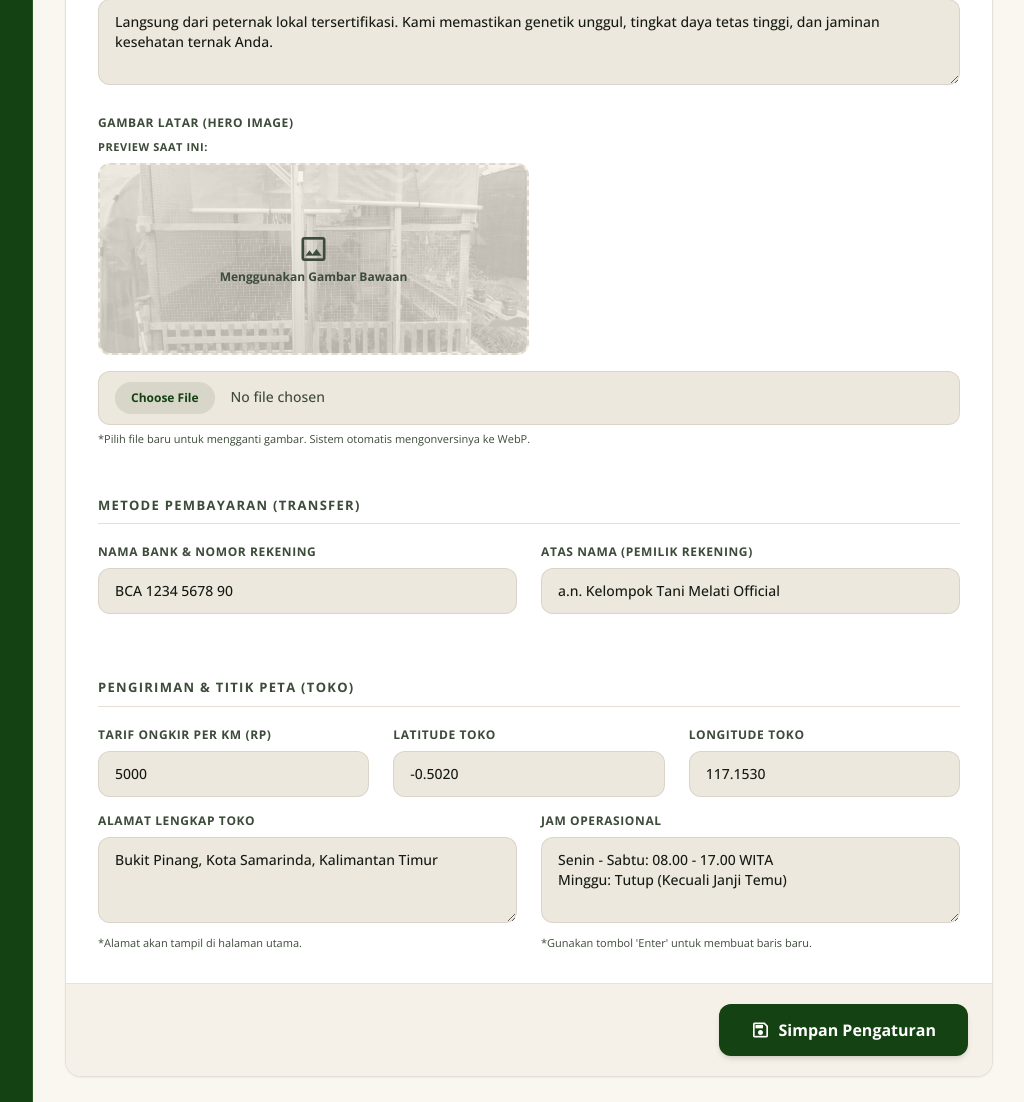
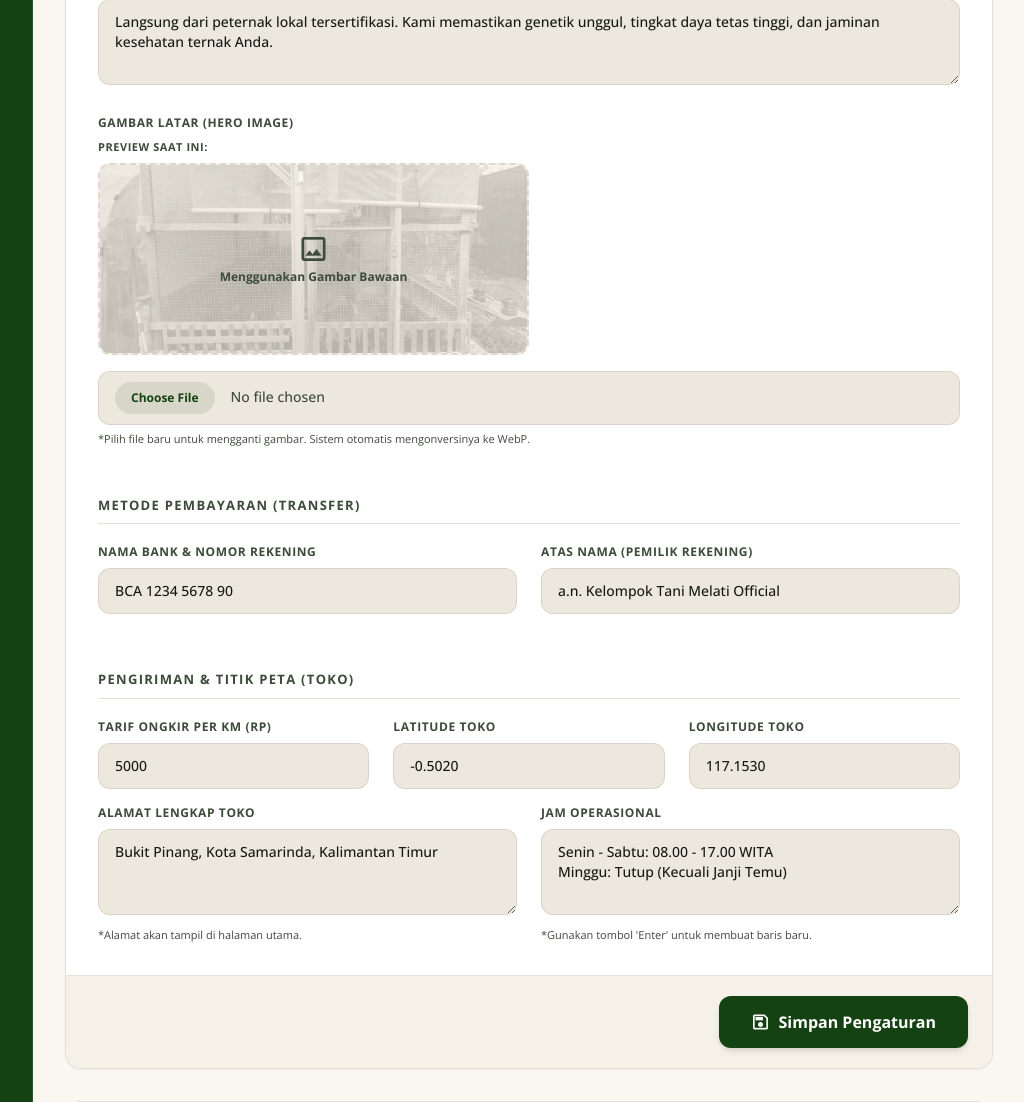
Before and after one commit to ridhoSetia/web-pemasaran-doc, a Django app: page /pengelola/settings/ in a window 1280 px wide. Shown: the part 472-1574 px from the top of the page, without its empty margins (255-1279 px from the left). Run offline with Django 4.2, Linux system fonts and the light colour scheme; the visitor is signed in with stand-in values (Sample User, id 1); data comes from the database, SQL or seed files in the repository; data that the repository does not hold is empty; parts of the project's set-up code (start-up, migrations or seed data) failed here and were passed over.

Commit message:
styling: perbiki margin

```diff
--- a/store/templates/store/admin/settings.html
+++ b/store/templates/store/admin/settings.html
@@ -86,7 +86,7 @@
             </div>
 
             <!-- KELOMPOK 3: PENGIRIMAN & LOKASI -->
-            <div class="w-full mt-4">
+            <div class="w-full mt-2">
                 <h4 class="text-[13px] font-bold text-on-surface-variant uppercase tracking-widest mb-5 pb-2 border-b border-outline-variant/50">Pengiriman & Titik Peta (Toko)</h4>
                 <div class="grid grid-cols-1 md:grid-cols-3 gap-6 mb-4">
                     <div>
```
